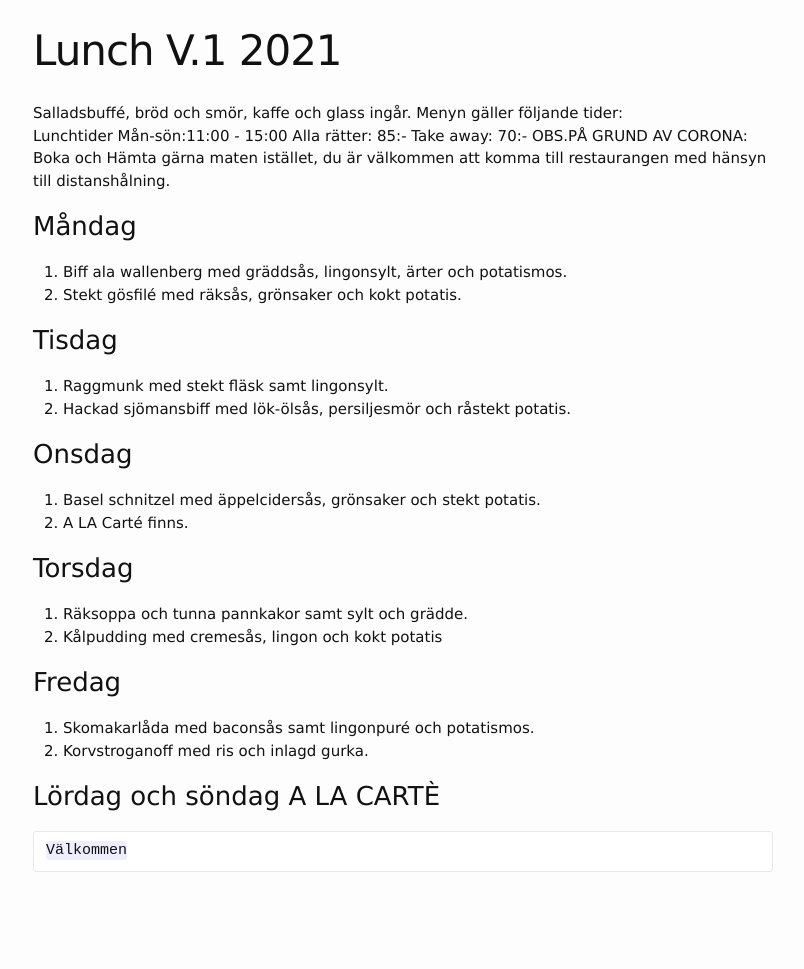
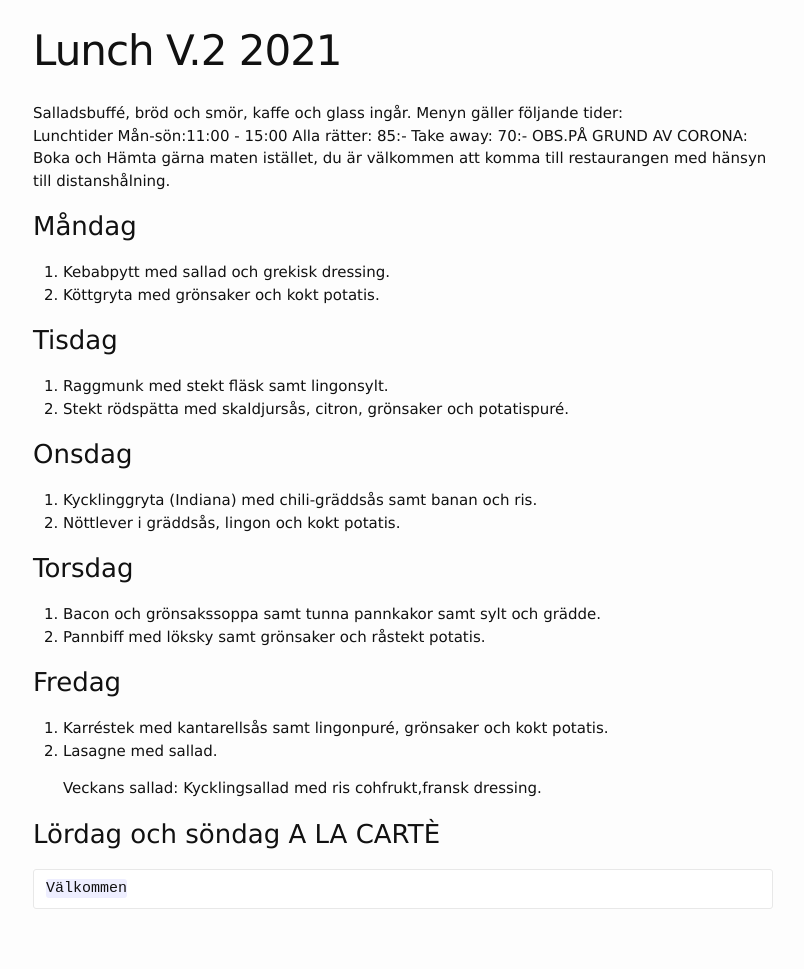
Before and after one commit to FarInn62/farinn62.github.io, a Jekyll site: the page built from lunch.md, in a window 1280 px wide. Shown: the whole page, without its empty margins (237-1041 px from the left). Built offline with Jekyll 4.4.1, drawn with Linux system fonts in a browser that asks for light colours; before the commit the page ends 932 px from its top, so only the background shows below that.

Commit message:
Update lunch.md

```diff
--- a/lunch.md
+++ b/lunch.md
@@ -1,6 +1,6 @@
 ---
 layout: foodmenu
-title: Lunch V.1 2021
+title: Lunch V.2 2021
 permalink: /lunch/
 published: true
 ---
@@ -12,24 +12,26 @@ OBS.PÅ GRUND AV CORONA: Boka och Hämta gärna maten istället, du är välkomm
 
 
 ### Måndag
-1. Biff ala wallenberg med gräddsås, lingonsylt, ärter och potatismos.
-2. Stekt gösfilé med räksås, grönsaker och kokt potatis.
+1. Kebabpytt med sallad och grekisk dressing.
+2. Köttgryta med grönsaker och kokt potatis.
 
 ### Tisdag
 1. Raggmunk med stekt fläsk samt lingonsylt.
-2. Hackad sjömansbiff med lök-ölsås, persiljesmör och råstekt potatis.
+2. Stekt rödspätta med skaldjursås, citron, grönsaker och potatispuré.
 
 ### Onsdag
-1. Basel schnitzel med äppelcidersås, grönsaker och stekt potatis.
-2. A LA Carté finns.
+1. Kycklinggryta (Indiana) med chili-gräddsås samt banan och ris.
+2. Nöttlever i gräddsås, lingon och kokt potatis.
 
 ### Torsdag
-1. Räksoppa och tunna pannkakor samt sylt och grädde.
-2. Kålpudding med cremesås, lingon och kokt potatis
+1. Bacon och grönsakssoppa samt tunna pannkakor samt sylt och grädde.
+2. Pannbiff med löksky samt grönsaker och råstekt potatis.
 
 ### Fredag
-1. Skomakarlåda med baconsås samt lingonpuré och potatismos.
-2. Korvstroganoff med ris och inlagd gurka.
+1. Karréstek med kantarellsås samt lingonpuré, grönsaker och kokt potatis.
+2. Lasagne med sallad.
+
+   Veckans sallad: Kycklingsallad med ris cohfrukt,fransk dressing.
 
 ### Lördag och söndag   A LA CARTÈ
 
```
